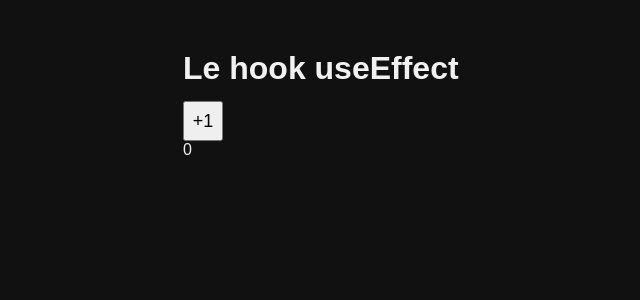
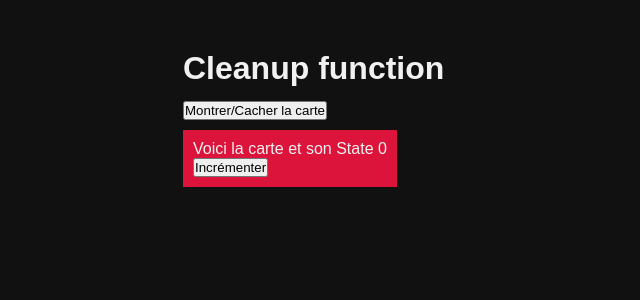
Before and after one commit to Benalta7892/React, a React (Vite) app in the folder 5.React-dans-le-detail/: page / in a window 1280 px wide. Shown: the top 300 px of the page, without its empty margins (57-697 px from the left). Built offline with nearby package versions, Linux system fonts and the light colour scheme.

Commit message:
La fonction de nettoyage

```diff
--- a/5.React-dans-le-detail/src/App.jsx
+++ b/5.React-dans-le-detail/src/App.jsx
@@ -1,4 +1,4 @@
-import Container from "./lessons/3.Le-hook-use-effect/Container";
+import Container from "./lessons/4.Cleanup-function/Container";
 
 function App() {
   return (
--- /dev/null
+++ b/5.React-dans-le-detail/src/lessons/4.Cleanup-function/Card.css
@@ -0,0 +1,6 @@
+.card {
+  padding: 10px;
+  margin-top: 10px;
+  width: fit-content;
+  background-color: crimson;
+}
--- /dev/null
+++ b/5.React-dans-le-detail/src/lessons/4.Cleanup-function/Card.jsx
@@ -0,0 +1,19 @@
+import { useEffect, useState } from "react";
+import "./Card.css";
+
+export default function Card() {
+  const [state, setState] = useState(0);
+
+  useEffect(() => {
+    console.log("Effet");
+
+    return () => console.log("Fonction de nettoyage");
+  });
+
+  return (
+    <div className="card">
+      <p>Voici la carte et son State {state}</p>
+      <button onClick={() => setState(state + 1)}>Incrémenter</button>
+    </div>
+  );
+}
--- a/5.React-dans-le-detail/src/lessons/4.Cleanup-function/Container.jsx
+++ b/5.React-dans-le-detail/src/lessons/4.Cleanup-function/Container.jsx
@@ -1,9 +1,14 @@
+import Card from "./Card";
+import { useState } from "react";
+
 export default function Container() {
+  const [showCard, setShowCard] = useState(true);
 
   return (
     <div>
       <h1>Cleanup function</h1>
-
+      <button onClick={() => setShowCard(!showCard)}>Montrer/Cacher la carte</button>
+      {showCard && <Card />}
     </div>
-  )
+  );
 }
```
